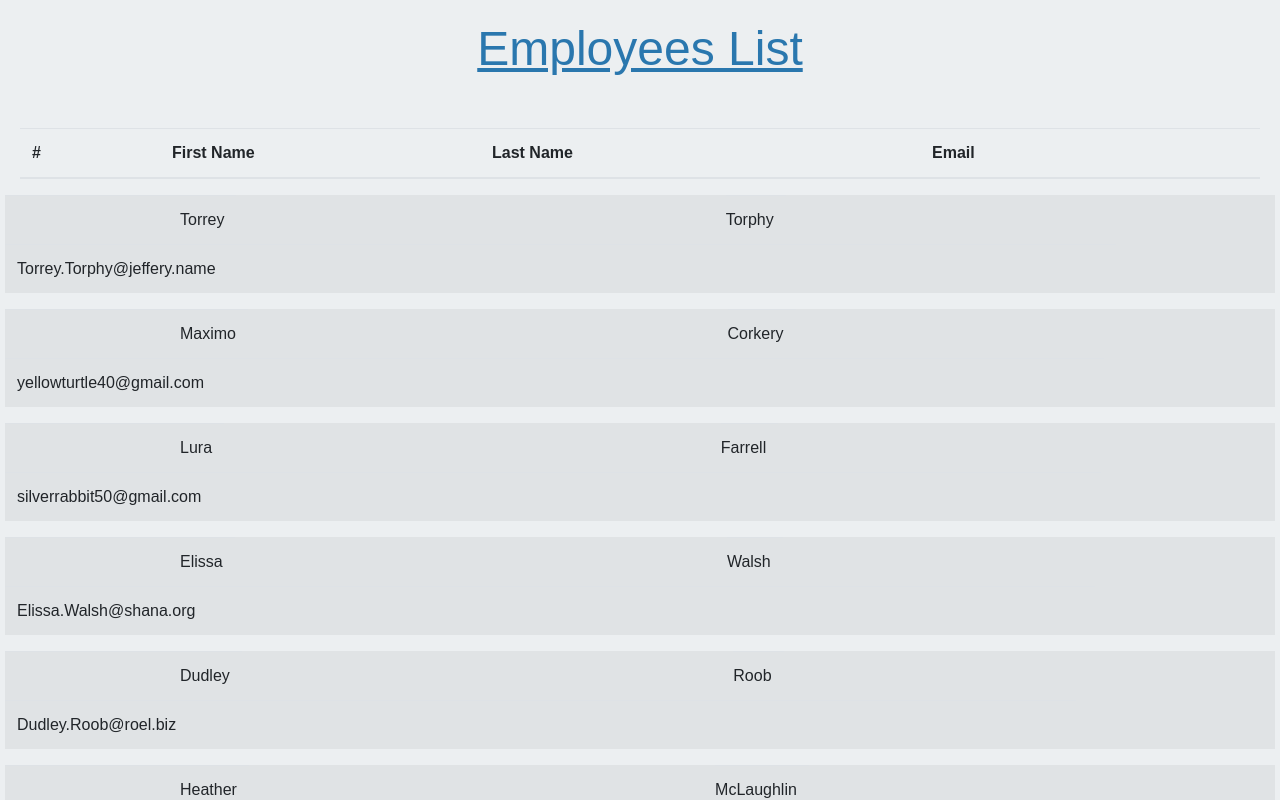
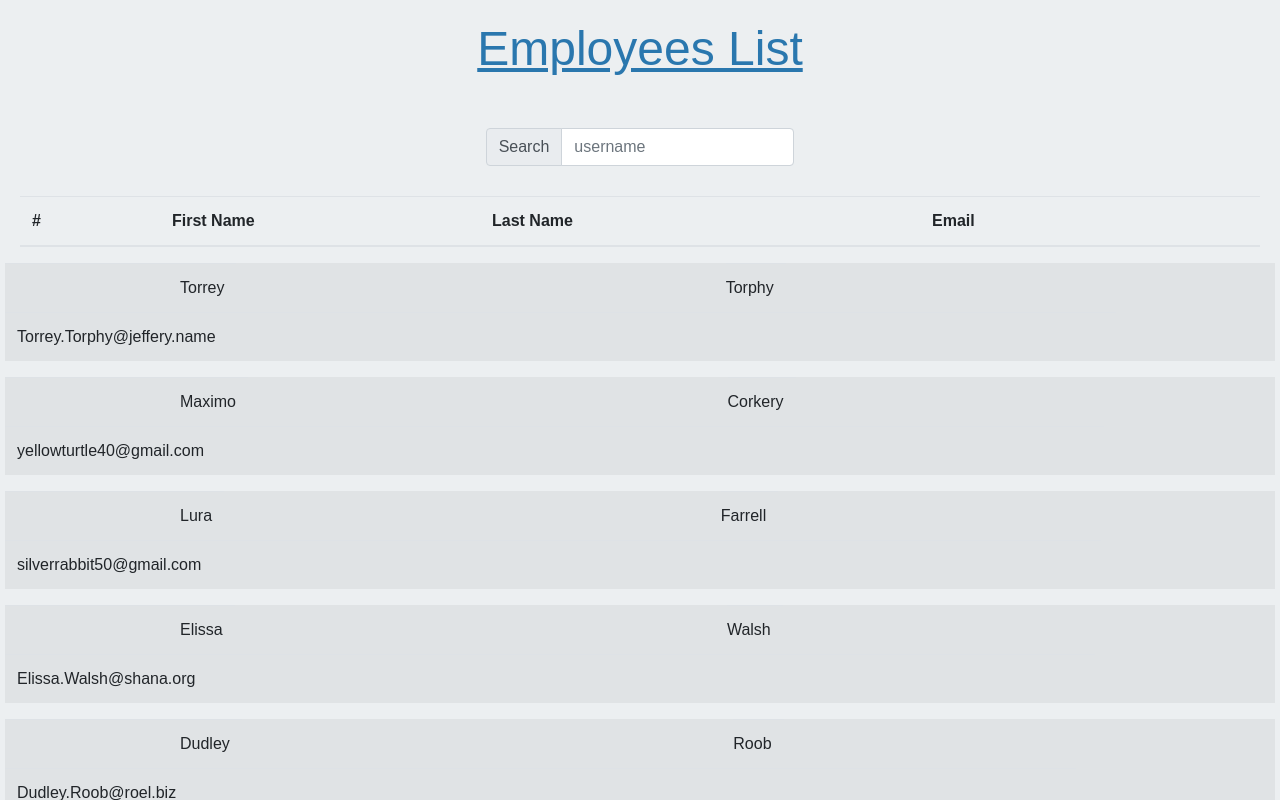
Before and after one commit to sethglenn/19_React, a React (Create React App) app: page / in a window 1280 px wide. Built offline with nearby package versions, Linux system fonts and the light colour scheme.

Commit message:
added search bar for filtering

```diff
--- a/package.json
+++ b/package.json
@@ -15,7 +15,7 @@
     "web-vitals": "^0.2.4"
   },
   "scripts": {
-    "start": "react-scripts start",
+    "start": "set PORT=8080 && react-scripts start",
     "build": "react-scripts build",
     "test": "react-scripts test",
     "eject": "react-scripts eject"
--- a/src/App.js
+++ b/src/App.js
@@ -4,6 +4,7 @@ import Title from "./components/Title";
 import Table from "./components/Table"
 import employees from "./employees.json";
 import Bar from "./components/Bar"
+import Search from "./components/Search"
 
 class App extends Component {
   state = {
@@ -14,6 +15,7 @@ render() {
   return (
     <Wrapper>
       <Title>Employees List</Title>
+      <Search></Search>
       <Bar></Bar>
       {this.state.employees.map((employee) => (
         <Table
--- /dev/null
+++ b/src/components/Search/index.js
@@ -0,0 +1,18 @@
+import React from 'react';
+import { InputGroup, InputGroupAddon, InputGroupText, Input } from 'reactstrap';
+import "./style.css"
+
+const Example = (props) => {
+    return (
+        <div>
+            <InputGroup id="margin">
+                <InputGroupAddon addonType="prepend">
+                    <InputGroupText>Search</InputGroupText>
+                </InputGroupAddon>
+                <Input placeholder="username" />
+            </InputGroup>
+        </div>
+    )
+};
+
+export default Example;
--- /dev/null
+++ b/src/components/Search/style.css
@@ -0,0 +1,3 @@
+#margin {
+    padding-bottom: 30px;
+}
```
Also changed, not shown: 1 other file (tests, documents, lock files or other folders).
